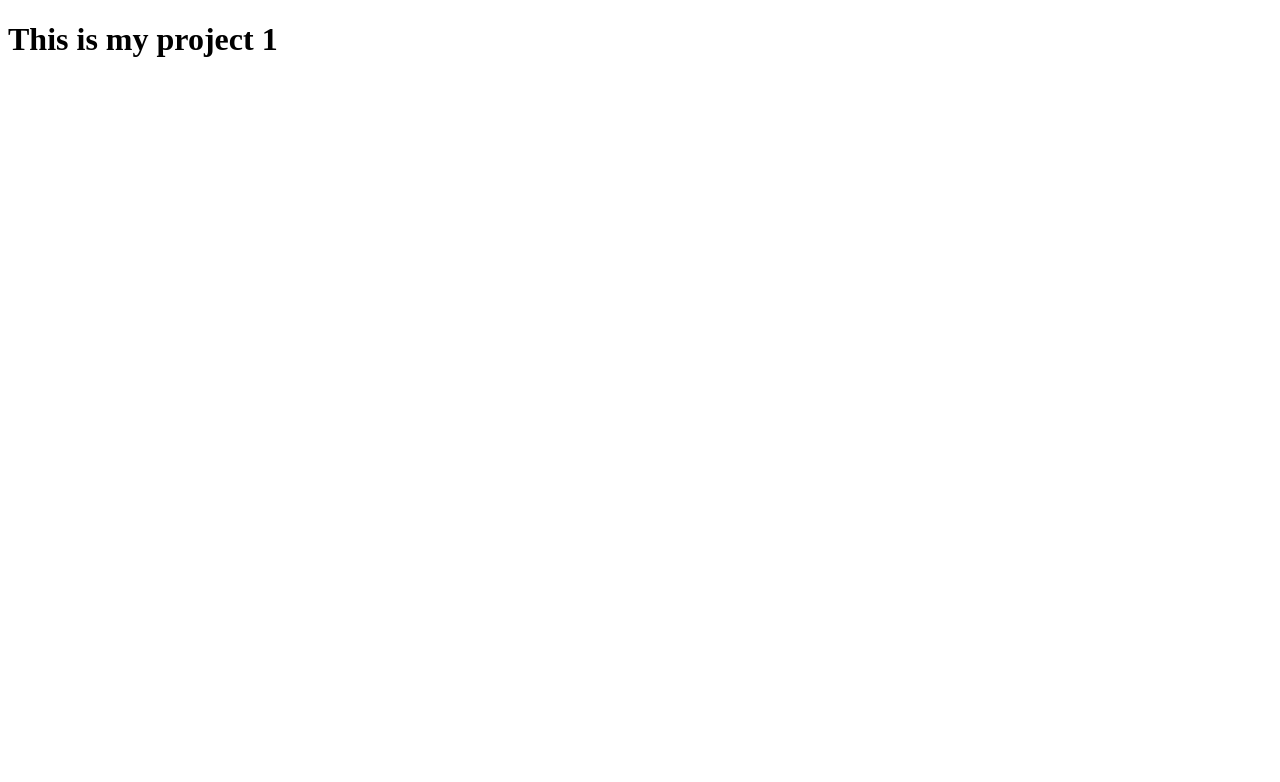
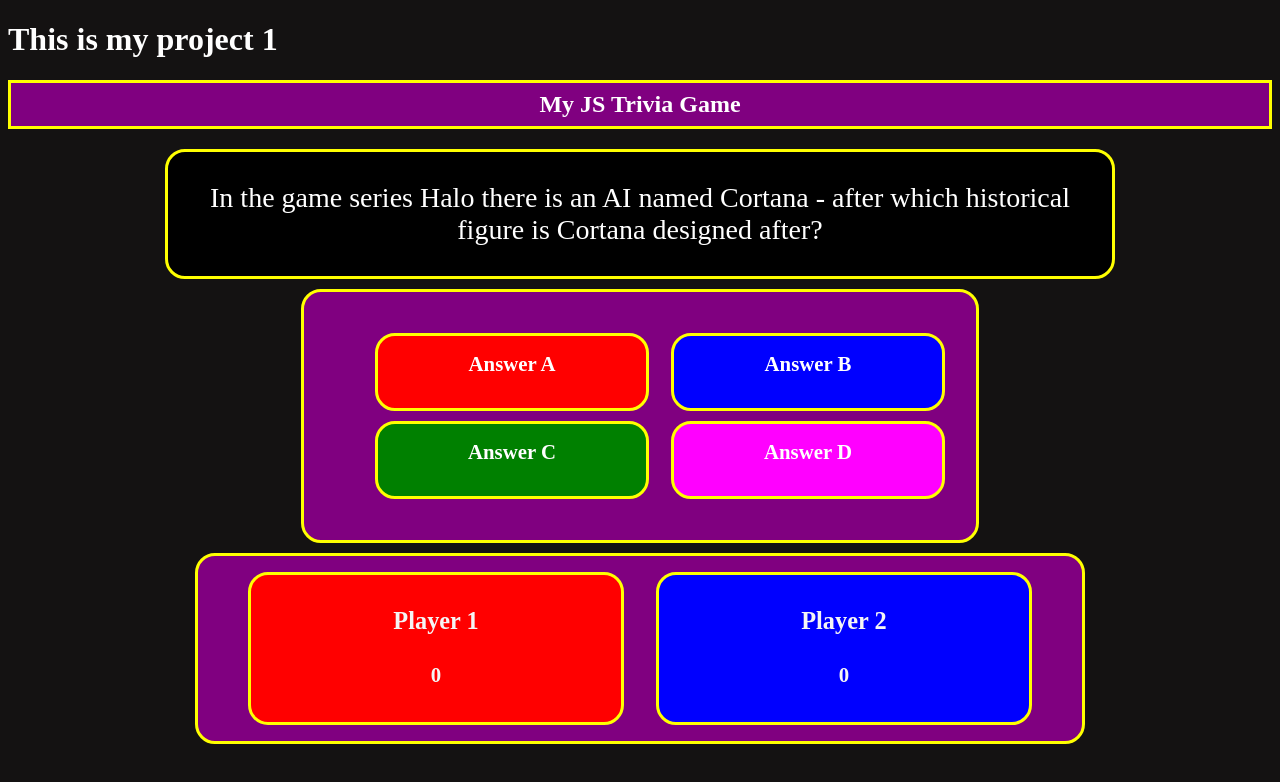
Before and after one commit to LouisDG6/seir_penguin_project_1, a plain HTML site: page index.html in a window 1280 px wide. Drawn offline with nearby package versions, Linux system fonts and the light colour scheme; no server answers.

Commit message:
project draft

```diff
--- a/app.js
+++ b/app.js
@@ -0,0 +1,84 @@
+//****************** */
+// APP STATE
+//****************** */
+
+const state = {
+    player1: 0,
+    player2: 0,
+    currentQuestion: {},
+    which: true
+}
+
+let questions = []
+
+//****************** */
+// MAIN DOM ELEMENTS
+//****************** */
+
+const $question = $("#question")
+const $a = $("#a")
+const $b = $("#b")
+const $c = $("#c")
+const $d = $("#d")
+const $p1score = $("#player1 h4")
+const $p2score = $("#player2 h4")
+
+
+
+//****************** */
+// FUNCTIONS
+//****************** */
+
+const chooseAnswer = (event, question) => {
+    console.log(event)
+    if(event.target.innerText === question.answer){
+        if (state.which){
+            alert("Nice Job!")
+            state.player1++
+            state.which = !state.which
+        }else{
+            state.player2++
+            state.which = !state.which
+        }
+        setBoard(questions)
+    } else {
+        alert("Hmmm That's Not It!")
+        setBoard(questions)
+        state.which = !state.which
+    }
+}
+
+const setBoard = (q) => {
+    const randomIndex = Math.floor(Math.random() * q.length)
+    const randomQuestion = q[randomIndex]
+
+    $question.text(randomQuestion.question)
+    $a.text(randomQuestion.a)
+    $b.text(randomQuestion.b)
+    $c.text(randomQuestion.c)
+    $d.text(randomQuestion.d)
+
+    $p1score.text(state.player1)
+    $p2score.text(state.player2)
+
+    $("li").off()
+    $("li").on("click", (event) => {
+        chooseAnswer(event, randomQuestion)
+    })
+}
+
+
+//****************** */
+// MAIN APP LOGIC
+//****************** */
+
+
+$.ajax("https://cdn.contentful.com/spaces/vhrctnuickb8/environments/master/entries?access_token=vHNsrM2rZpsP94XIxXLYrBDqqbbtVECuU-bTJcBUqOQ&content_type=triviaq")
+.then((data) => {
+    questions = data.items.map((q) => q.fields)
+    console.log(data)
+    console.log(questions)
+
+    setBoard(questions)
+
+})
--- a/index.html
+++ b/index.html
@@ -4,7 +4,7 @@
     <meta charset="UTF-8">
     <meta http-equiv="X-UA-Compatible" content="IE=edge">
     <meta name="viewport" content="width=device-width, initial-scale=1.0">
-    <title>Document</title>
+    <title>Louis' Trivia Game</title>
     <link rel="stylesheet" href="./styles.css">
     <script
   src="https://code.jquery.com/jquery-3.6.0.min.js"
@@ -16,5 +16,25 @@
 </head>
 <body>
     <h1>This is my project 1</h1>
+    <h2>My JS Trivia Game</h2>
+    <div id="question">In the game series Halo there is an AI named Cortana - after which historical figure is Cortana designed after?</div>
+    <div id="answer">
+      <ul>
+        <li id="a">Answer A</li>
+        <li id="b">Answer B</li>
+        <li id="c">Answer C</li>
+        <li id="d">Answer D</li>
+      </ul>
+    </div>
+    <div id="scores">
+      <div id="player1">
+        <h3>Player 1</h3>
+        <h4>0</h4>
+      </div>
+      <div id="player2">
+        <h3>Player 2</h3>
+        <h4>0</h4>
+      </div>
+    </div>
 </body>
 </html>
--- a/styles.css
+++ b/styles.css
@@ -0,0 +1,175 @@
+body {
+    background-color: rgb(20, 18, 18);
+}
+
+/* *******************
+** HEADING
+******************* */
+h1 {
+color: white;
+}
+
+h2 {
+    text-align: center;
+    color: white;
+    padding: .5rem;
+    border: 3px solid yellow;
+    background-color:purple;
+;
+}
+
+/* *******************
+** QUESTION
+******************* */
+
+#question {
+    width: 70%;
+    padding: 30px;
+    border: 3px solid yellow;
+    background-color:black;
+    color: white;
+    font-size: 28px;
+    margin: 10px auto;
+    border-radius: 20px;
+    text-align: center;
+
+}
+
+/* *******************
+** ANSWERS
+******************* */
+
+#answer {
+    width: 50%;
+    margin: 10px auto;
+    color: white;
+    background-color: purple;
+    display: flex;
+    justify-content: center;
+    align-items: center;
+    padding: 20px;
+    border: 3px solid yellow;
+    border-radius: 20px;
+
+}
+
+#answer ul {
+    display: flex;
+    flex-wrap: wrap;
+    justify-content: space-around;
+    list-style: none;
+    width: 100%;
+
+
+}
+
+#answer ul li {
+    width: 40%;
+    height: 40px;
+    border: 3px solid yellow;
+    padding: auto;
+    text-align: center;
+    margin: 5px;
+    font-weight: bolder;
+    border-radius: 20px;
+    font-size: 1.3rem;
+}
+
+#a {
+    background-color: red;
+    padding: 1rem;
+
+
+}
+
+#a:hover {
+    cursor: pointer;
+    box-shadow: 0 0.4rem 1.4rem 0 yellow;
+    transition: 150ms;
+    transform: scale(1.03);
+}
+
+#b {
+    background-color: blue;
+    padding: 1rem;
+
+}
+
+#b:hover {
+    cursor: pointer;
+    box-shadow: 0 0.4rem 1.4rem 0 yellow;
+    transition: 150ms;
+    transform: scale(1.03);
+}
+
+#c {
+    background-color: green;
+    padding: 1rem;
+
+}
+
+#c:hover {
+    cursor: pointer;
+    box-shadow: 0 0.4rem 1.4rem 0 yellow;
+    transition: 150ms;
+    transform: scale(1.03);
+}
+
+#d{
+    background-color: magenta;
+    padding: 1rem;
+
+}
+
+#d:hover{
+    cursor: pointer;
+    box-shadow: 0 0.4rem 1.4rem 0 yellow;
+    transition: 150ms;
+    transform: scale(1.03);
+}
+
+/* *******************
+** SCOREBOARD
+******************* */
+
+#scores {
+    display: flex;
+    width: 70%;
+    background-color: purple;
+    justify-content: center;
+    margin: 10px auto;
+    border: 3px solid yellow;
+    border-radius: 20px;
+}
+
+#player1, #player2 {
+    width: 40%;
+    margin: 5px;
+    text-align: center;
+    color: whitesmoke;
+    border-radius: 20px;
+    font-size: 1.3rem;
+    border: 3px solid yellow;
+    padding: .5rem;
+    margin: 1rem;
+
+}
+
+#player1 {
+    background-color: red;
+
+}
+
+#player2 {
+    background-color: blue;
+}
+
+@media screen and (max-width: 768px) {
+    #answer {
+        min-width: 25rem;
+    }
+
+    #answer ul li {
+        min-width: 20rem;
+    }
+}
```
Also changed, not shown: 1 other file.
